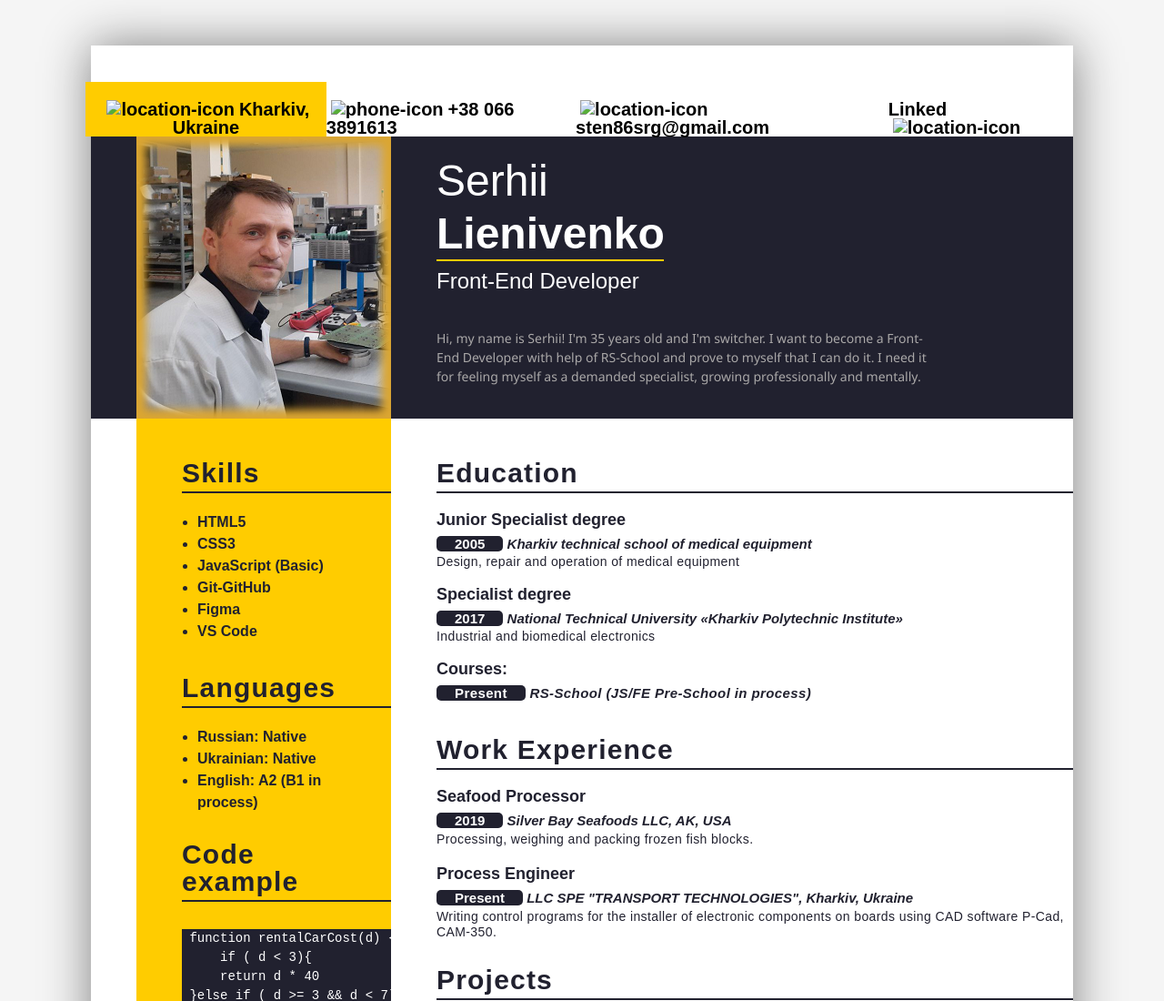
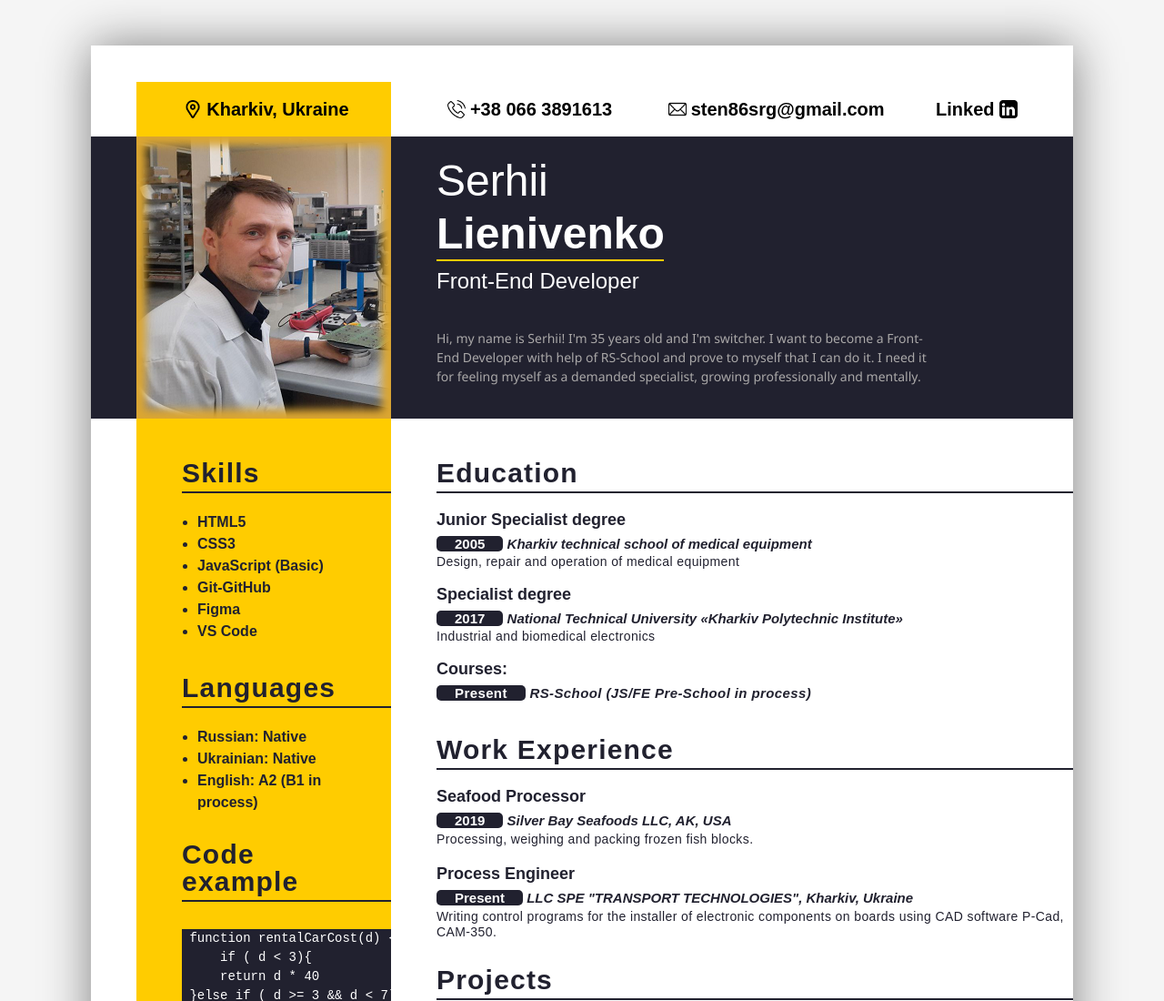
Before and after one commit to sten-kh/rsschool-cv-from-preschool-2022Q2, a plain HTML site: page index.html in a window 1280 px wide. Shown: the top 1100 px of the page at 91% size. Drawn offline with Linux system fonts and the light colour scheme; the site is published under a folder, as on GitHub Pages, so addresses that start at the root find nothing; files whose address does not match are found by name.

Commit message:
fix: change image link

```diff
--- a/index.html
+++ b/index.html
@@ -13,10 +13,10 @@
 
             <nav class="contacts">
                 <ul class="contacts-items">
-                    <li class="contacts-item"><a class="contacts-link" href="https://uk.wikipedia.org/wiki/Харків" target="_blank"><img class="nav-image" src="/img/location.png" alt="location-icon">Kharkiv, Ukraine</a></li>
-                    <li class="contacts-item"><a class="contacts-link" href="tel:+380663891613"><img class="nav-image" src="/img/phone.png" alt="phone-icon">+38 066 3891613</a></li>
-                    <li class="contacts-item"><a class="contacts-link" href="mailto:sten86srg@gmail.com"><img class="nav-image" src="/img/mail.png" alt="location-icon">sten86srg@gmail.com</a></li>
-                    <li class="contacts-item"><a class="contacts-link" href="https://www.linkedin.com/in/lienivenko-serhii-stenkh" target="_blank">Linked<img class="nav-image" src="/img/linkedin.jpg" alt="location-icon"></a></li>
+                    <li class="contacts-item"><a class="contacts-link" href="https://uk.wikipedia.org/wiki/Харків" target="_blank"><img class="nav-image" src="./img/location.png" alt="location-icon">Kharkiv, Ukraine</a></li>
+                    <li class="contacts-item"><a class="contacts-link" href="tel:+380663891613"><img class="nav-image" src="./img/phone.png" alt="phone-icon">+38 066 3891613</a></li>
+                    <li class="contacts-item"><a class="contacts-link" href="mailto:sten86srg@gmail.com"><img class="nav-image" src="./img/mail.png" alt="location-icon">sten86srg@gmail.com</a></li>
+                    <li class="contacts-item"><a class="contacts-link" href="https://www.linkedin.com/in/lienivenko-serhii-stenkh" target="_blank">Linked<img class="nav-image" src="./img/linkedin.jpg" alt="location-icon"></a></li>
                 </ul>
             </nav>
 
```
